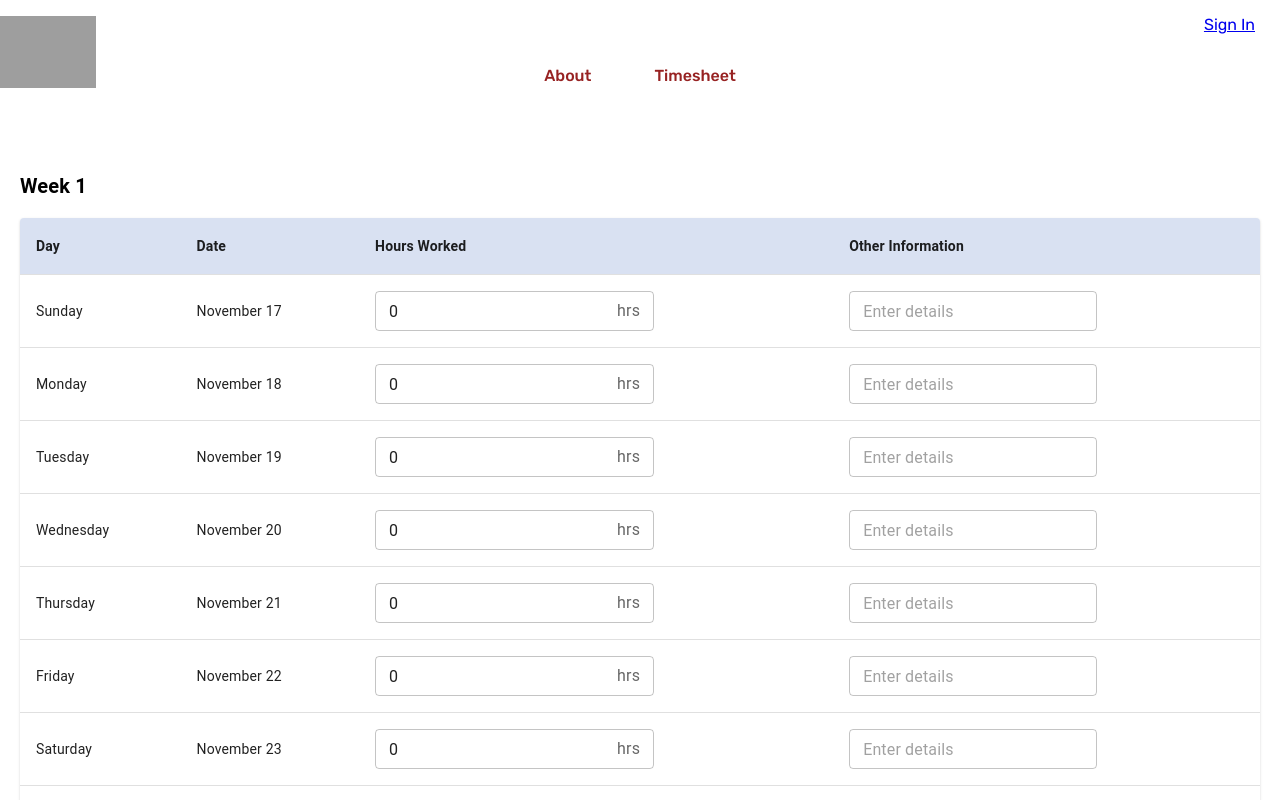
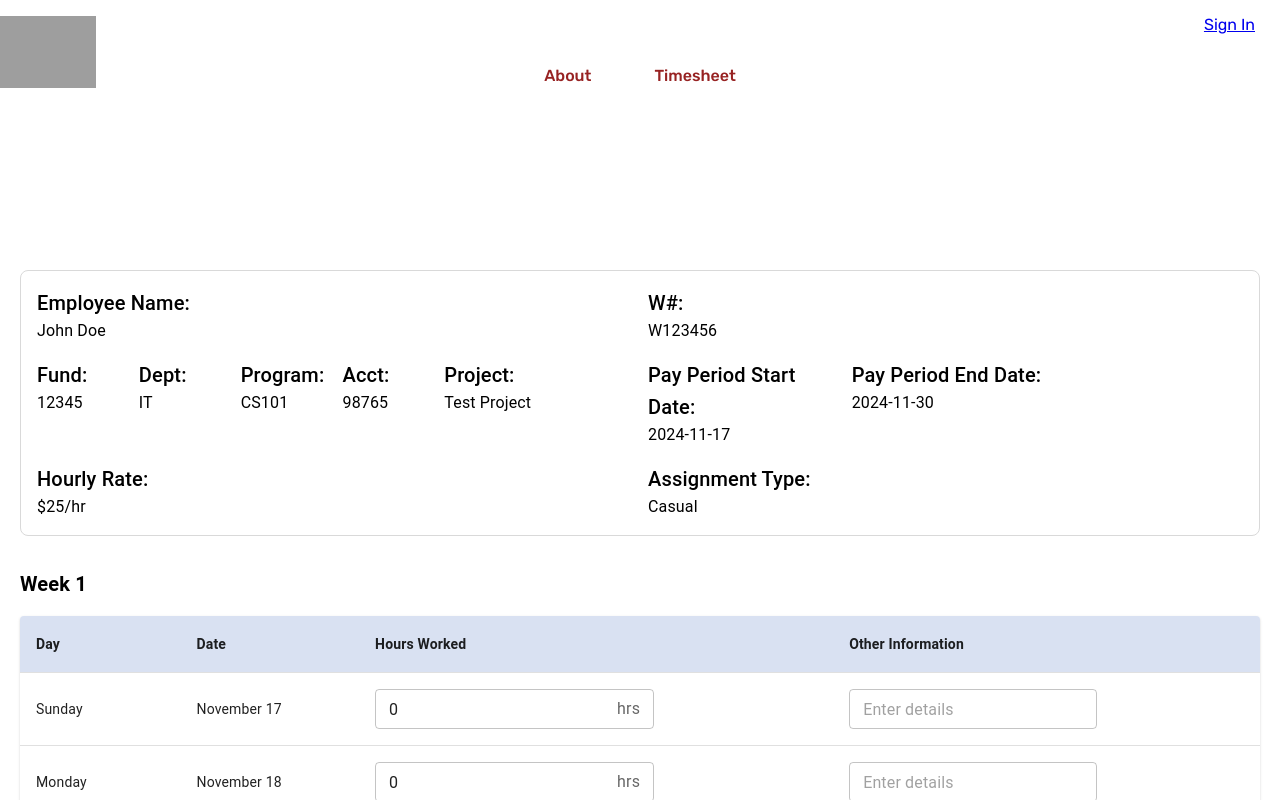
Before and after one commit to rmorrisgit/hackathonTimesheet, a React (Vite) app in the folder client/: page /timesheet in a window 1280 px wide. Shown: the top 800 px of the page. Built offline with nearby package versions, Linux system fonts and the light colour scheme; grey boxes are pictures that could not be loaded.

Commit message:
Pre populate form data on EmployeeTimesheet

```diff
--- a/client/src/components/EmployeeTimesheet.jsx
+++ b/client/src/components/EmployeeTimesheet.jsx
@@ -11,6 +11,7 @@ import InputAdornment from "@mui/material/InputAdornment";
 import TablePagination from "@mui/material/TablePagination";
 import Box from "@mui/material/Box";
 import Typography from "@mui/material/Typography";
+import Grid from "@mui/material/Grid";
 
 const weeks = [
   {
@@ -45,6 +46,21 @@ function EmployeeTimesheet() {
     weeks.flatMap((week) => week.dates).reduce((acc, row) => ({ ...acc, [row.date]: 0 }), {})
   );
 
+  // Simulated logged-in user data
+  const userData = {
+    employeeName: "John Doe",
+    wNum: "W123456",
+    fund: "12345",
+    dept: "IT",
+    program: "CS101",
+    acct: "98765",
+    project: "Test Project",
+    hourlyRate: 25,
+    payPeriodStartDate: "2024-11-17",
+    payPeriodEndDate: "2024-11-30",
+    assignmentType: "Casual",
+  };
+
   // Handle changes to "Hours Worked" input
   const handleHoursChange = (date, value) => {
     setHoursWorked((prev) => ({
@@ -71,7 +87,75 @@ function EmployeeTimesheet() {
   };
 
   return (
-    <Box sx={{ padding: "20px", marginTop: "150px" }}>
+    <Box sx={{ padding: "20px", marginTop: "250px" }}>
+    {/* User Data Section */}
+    <Box
+      sx={{
+        marginBottom: 4,
+        padding: 2,
+        border: "1px solid #d9d9d9",
+        borderRadius: "8px",
+        display: "grid",
+        gridTemplateColumns: "repeat(12, 1fr)", // 12-column grid system
+        gap: 2,
+      }}
+    >
+      {/* Employee Name and W# */}
+      <Box sx={{ gridColumn: "span 6" }}>
+        <Typography variant="h6">Employee Name:</Typography>
+        <Typography>{userData.employeeName}</Typography>
+      </Box>
+      <Box sx={{ gridColumn: "span 6" }}>
+        <Typography variant="h6">W#:</Typography>
+        <Typography>{userData.wNum}</Typography>
+      </Box>
+
+      {/* Fund, Dept, Program, and Acct */}
+      <Box sx={{ gridColumn: "span 1" }}>
+        <Typography variant="h6">Fund:</Typography>
+        <Typography>{userData.fund}</Typography>
+      </Box>
+      <Box sx={{ gridColumn: "span 1" }}>
+        <Typography variant="h6">Dept:</Typography>
+        <Typography>{userData.dept}</Typography>
+      </Box>
+      <Box sx={{ gridColumn: "span 1" }}>
+        <Typography variant="h6">Program:</Typography>
+        <Typography>{userData.program}</Typography>
+      </Box>
+      <Box sx={{ gridColumn: "span 1" }}>
+        <Typography variant="h6">Acct:</Typography>
+        <Typography>{userData.acct}</Typography>
+      </Box>
+
+      {/* Project */}
+      <Box sx={{ gridColumn: "span 2" }}>
+        <Typography variant="h6">Project:</Typography>
+        <Typography>{userData.project}</Typography>
+      </Box>
+
+      {/* Pay Period Start Date and End Date */}
+      <Box sx={{ gridColumn: "span 2" }}>
+        <Typography variant="h6">Pay Period Start Date:</Typography>
+        <Typography>{userData.payPeriodStartDate}</Typography>
+      </Box>
+
+      <Box sx={{ gridColumn: "span 4" }}>
+        <Typography variant="h6">Pay Period End Date:</Typography>
+        <Typography>{userData.payPeriodEndDate}</Typography>
+      </Box>
+
+      {/* Hourly Rate and Assignment Type */}
+      <Box sx={{ gridColumn: "span 6" }}>
+        <Typography variant="h6">Hourly Rate:</Typography>
+        <Typography>${userData.hourlyRate}/hr</Typography>
+      </Box>
+      <Box sx={{ gridColumn: "span 6" }}>
+        <Typography variant="h6">Assignment Type:</Typography>
+        <Typography>{userData.assignmentType}</Typography>
+      </Box>
+    </Box>
+
       {/* Week Header */}
       <Typography variant="h6" sx={{ fontWeight: "bold", marginBottom: 2 }}>
         Week {weeks[page].weekNumber}
--- a/client/src/components/Main.jsx
+++ b/client/src/components/Main.jsx
@@ -45,7 +45,7 @@ const Main = () => {
         initialState={{
           pagination: {
             paginationModel: {
-              pageSize: 5,
+              pageSize: 20,
             },
           },
         }}
```
